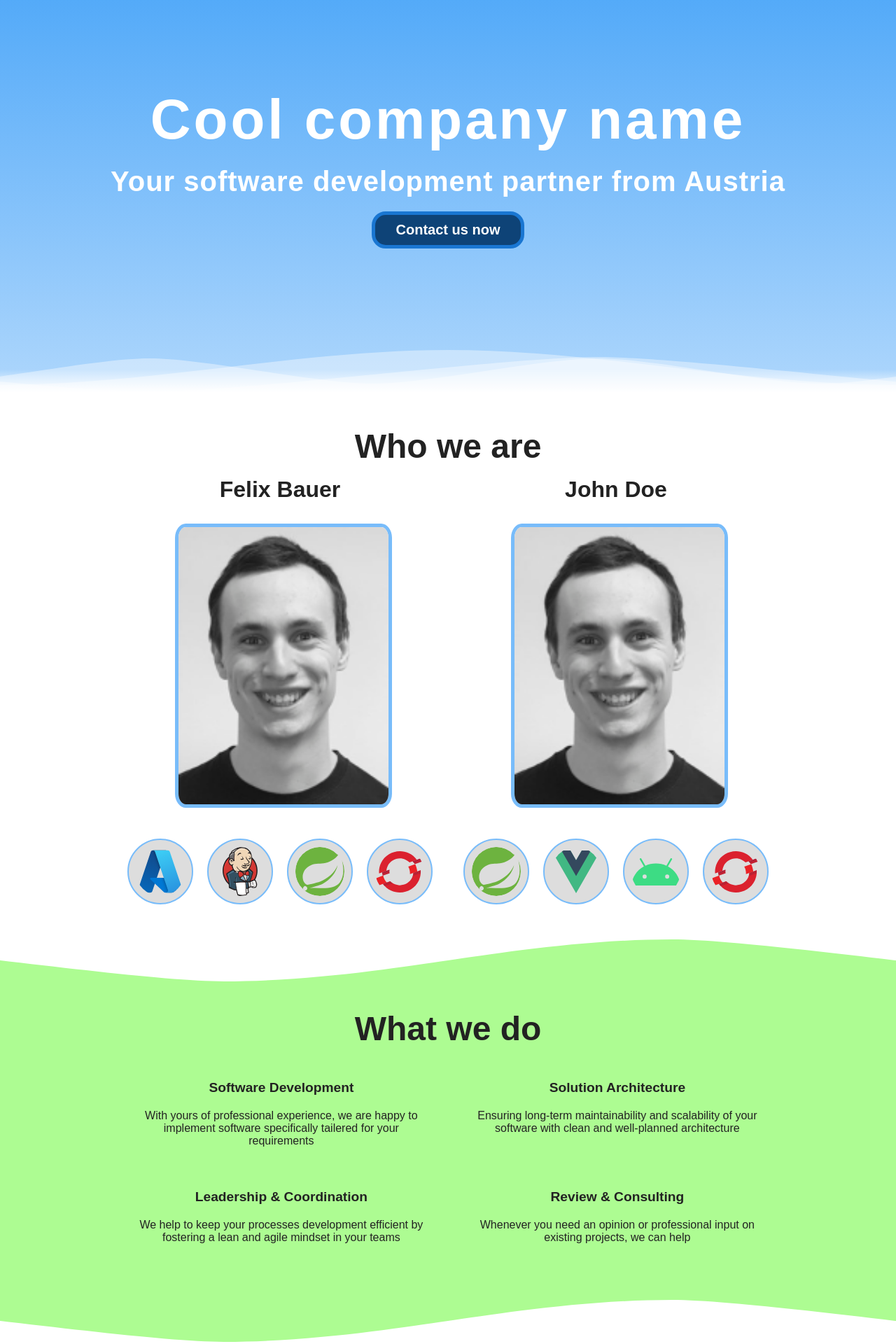
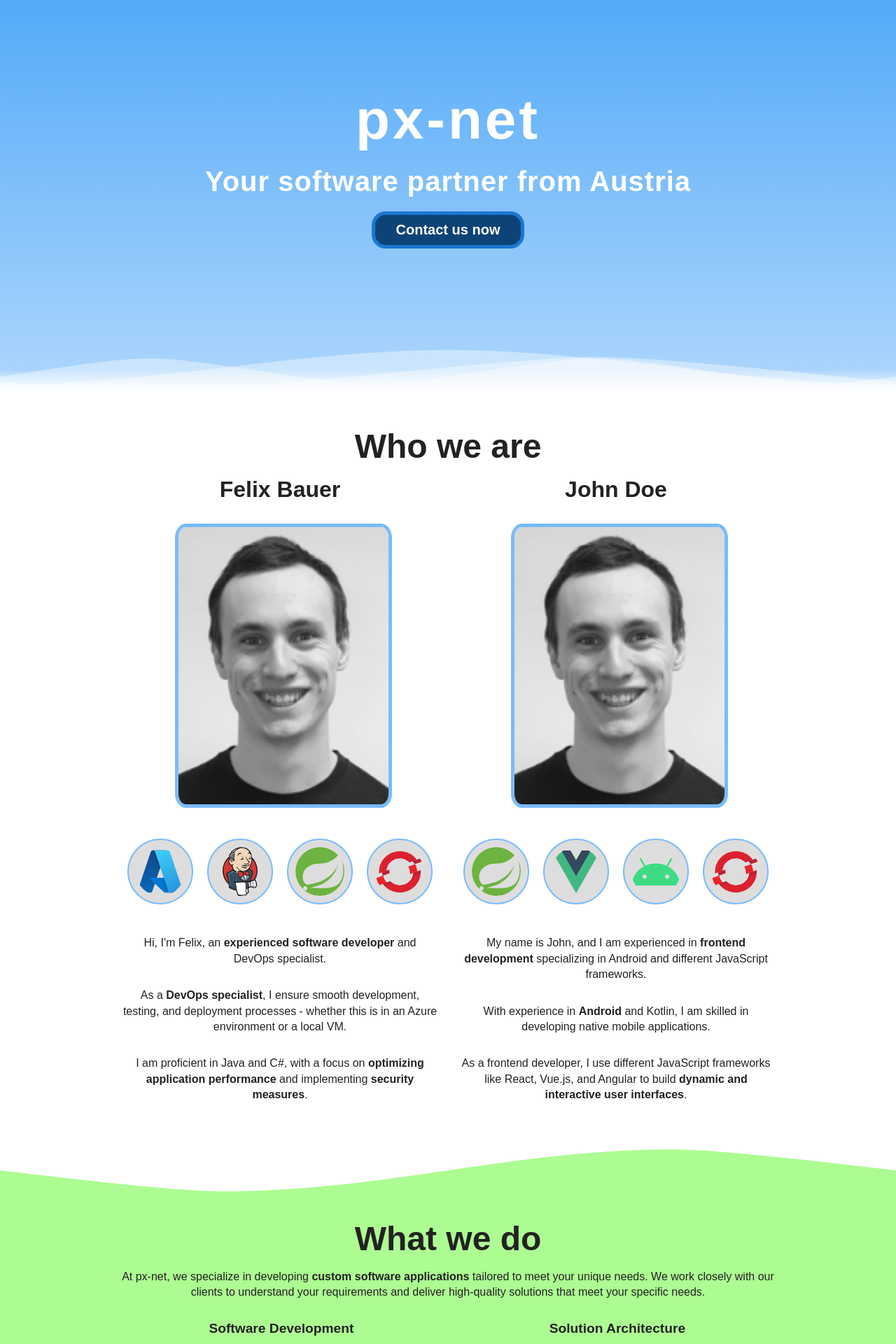
Before and after one commit to Flexba/static-web-app, an Angular app: page / in a window 1280 px wide. Shown: the part 80-2000 px from the top of the page at 70% size. Built offline with nearby package versions, Linux system fonts and the light colour scheme.

Commit message:
Added texts

```diff
--- a/src/app/header/header.component.html
+++ b/src/app/header/header.component.html
@@ -1,6 +1,6 @@
 <header class="banner" role="banner">
-    <h1>Cool company name</h1>
-    <h2>Your software development partner from Austria</h2>
+    <h1>px-net</h1>
+    <h2>Your software partner from Austria</h2>
     <a href="#contact" role="button">Contact us now</a>
 
     <div class="scroll-container">
--- a/src/app/services/services.component.html
+++ b/src/app/services/services.component.html
@@ -22,6 +22,11 @@
 </div>
 <div class="services">
     <h1>What we do</h1>
+    <p class="content-container">
+        At px-net, we specialize in developing <b>custom software applications</b> tailored
+        to meet your unique needs.  We work closely with our clients to understand
+        your requirements and deliver high-quality solutions that meet your specific needs.
+    </p>
     <div class="service-container content-container">
         <div class="service">
             <h3 class="service-name">Software Development</h3>
--- a/src/app/services/services.component.less
+++ b/src/app/services/services.component.less
@@ -4,6 +4,7 @@
 .pre-services, .post-services {
     display: block;
     height: 5vw;
+    min-height: 60px;
     width: 100%;
     position: relative;
 }
--- a/src/app/team/team.component.html
+++ b/src/app/team/team.component.html
@@ -23,6 +23,17 @@
                 <span class="tooltip">Openshift</span>
             </div>
         </div>
+        <p>
+            Hi, I'm Felix, an <b>experienced software developer</b> and DevOps specialist.
+        </p>
+        <p>
+            As a <b>DevOps specialist</b>, I ensure smooth development, testing, and deployment
+            processes - whether this is in an Azure environment or a local VM.
+        </p>
+        <p>
+            I am proficient in Java and C#, with a focus on <b>optimizing application performance</b>
+            and implementing <b>security measures</b>.
+        </p>
     </div>
     <div class="member">
         <h2>John Doe</h2>
@@ -47,5 +58,17 @@
                 <span class="tooltip">Openshift</span>
             </div>
         </div>
+        <p>
+            My name is John, and I am experienced in <b>frontend development</b> specializing
+            in Android and different JavaScript frameworks.
+        </p>
+        <p>
+            With experience in <b>Android</b> and Kotlin, I am skilled in developing native mobile
+            applications.
+        </p>
+        <p>
+            As a frontend developer, I use different JavaScript frameworks like React, Vue.js,
+            and Angular to build <b>dynamic and interactive user interfaces</b>.
+        </p>
     </div>
 </div>
--- a/src/index.html
+++ b/src/index.html
@@ -2,7 +2,7 @@
 <html lang="en">
 <head>
   <meta charset="utf-8">
-  <title>Cool company name</title>
+  <title>px-net</title>
   <base href="/">
   <meta name="viewport" content="width=device-width, initial-scale=1">
   <link rel="icon" type="image/x-icon" href="assets/favicon.png">
--- a/src/styles.less
+++ b/src/styles.less
@@ -24,7 +24,13 @@ h1, h2 {
     text-align: center;
 }
 
-a {
+p {
+    text-align: center;
+    margin: 30px 15px;
+    line-height: 1.4em;
+}
+
+a[role=button] {
     text-decoration: none;
 }
 
```
